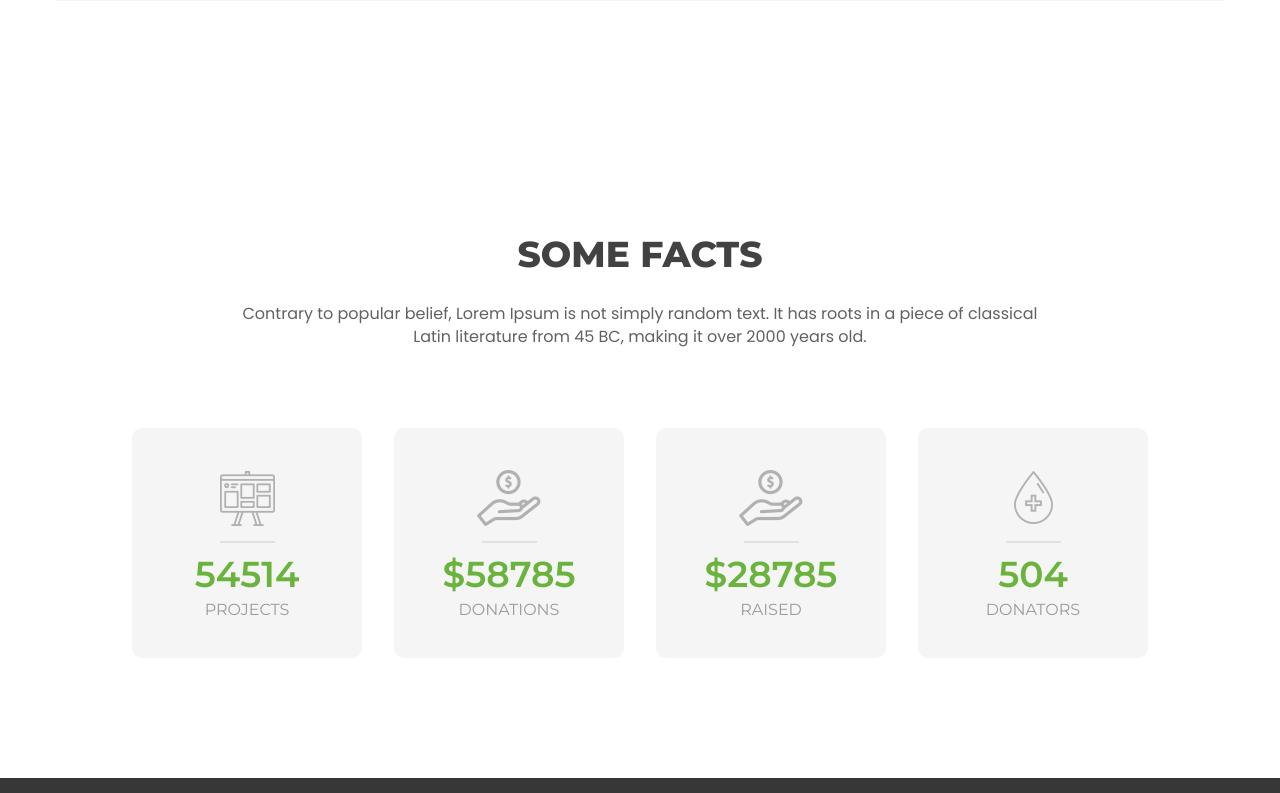
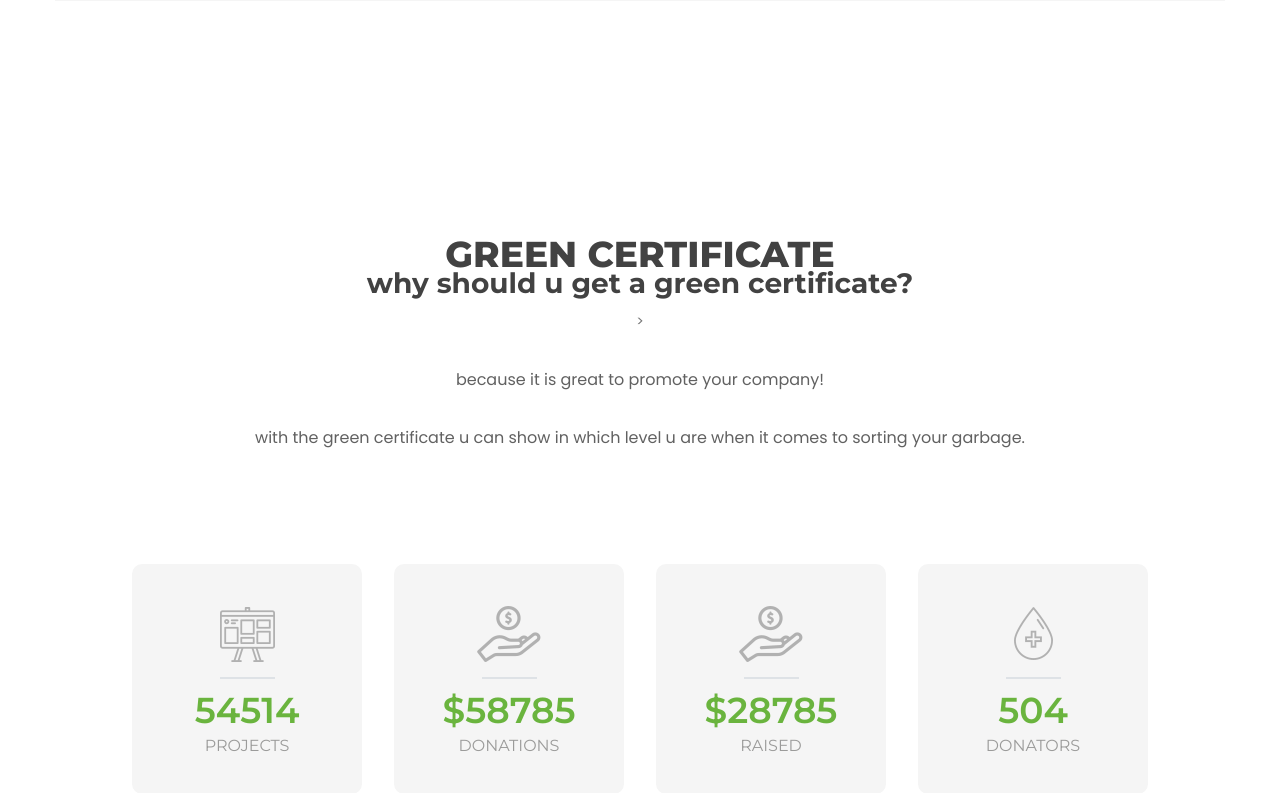
Before and after one commit to messandrodo/hackthewaste, a PHP site: page / in a window 1280 px wide. Shown: the part 1654-2447 px from the top of the page. Run offline with PHP 8.4, Linux system fonts and the light colour scheme.

Commit message:
Update index.php

```diff
--- a/index.php
+++ b/index.php
@@ -182,8 +182,11 @@
         <!-- Section Title -->
         <div class="row">
             <div class="section-title text-center col-12 mb-80">
-                <h2>SOME FACTS</h2>
-                <p>Contrary to popular belief, Lorem Ipsum is not simply random text. It has roots in a piece of classical Latin literature from 45 BC, making it over 2000 years old.</p>
+                <h2>green certificate</h2>
+                <h3>why should u get a green certificate?</h3>>
+                <p>because it is great to promote your company!</p>
+                <p>with the green certificate u can show in which level u are when it comes to sorting your garbage.</p>
+                <p></p>
             </div>
         </div>
         <div class="row justify-content-center">
```
